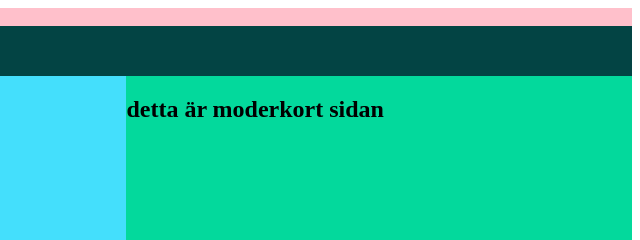
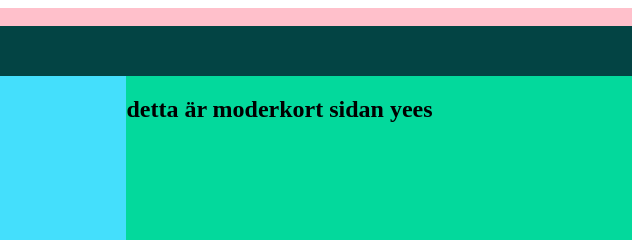
Before and after one commit to Feysalhazazi/feysalhazazi.github.io, a plain HTML site: page moderkort.html in a window 1280 px wide. Shown: the top 240 px of the page, 640-1280 px from the left. Drawn offline with Linux system fonts and the light colour scheme.

Commit message:
har editerad moderkort filen

```diff
--- a/moderkort.html
+++ b/moderkort.html
@@ -25,6 +25,7 @@
      <main>main</main>
      <aside>
        <h1> detta är moderkort sidan
+         yees
        </h1>
 
 
```
